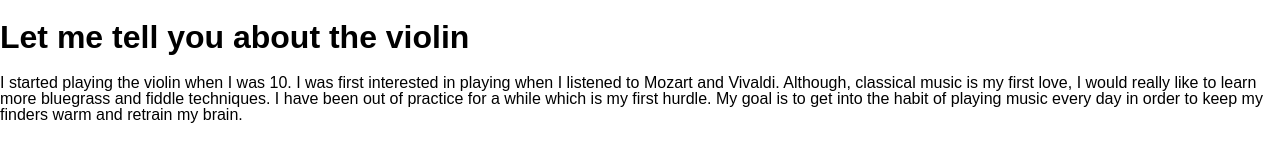
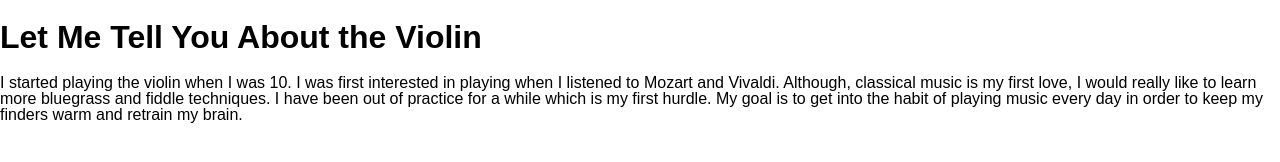
Before and after one commit to GarrettAnderson/my-hobbies, a website: page public/index.html in a window 1280 px wide. Drawn offline with Linux system fonts and the light colour scheme.

Commit message:
updated the title so that all words are capitalized

```diff
--- a/public/index.html
+++ b/public/index.html
@@ -10,7 +10,7 @@
 </head>
 
 <body>
-  <h1 class='hobbiesTitle'>Let me tell you about the violin</h1>
+  <h1 class='hobbiesTitle'>Let Me Tell You About the Violin</h1>
   <section>
     <p>
       I started playing the violin when I was 10. I was first interested in playing when I listened to Mozart and
```
